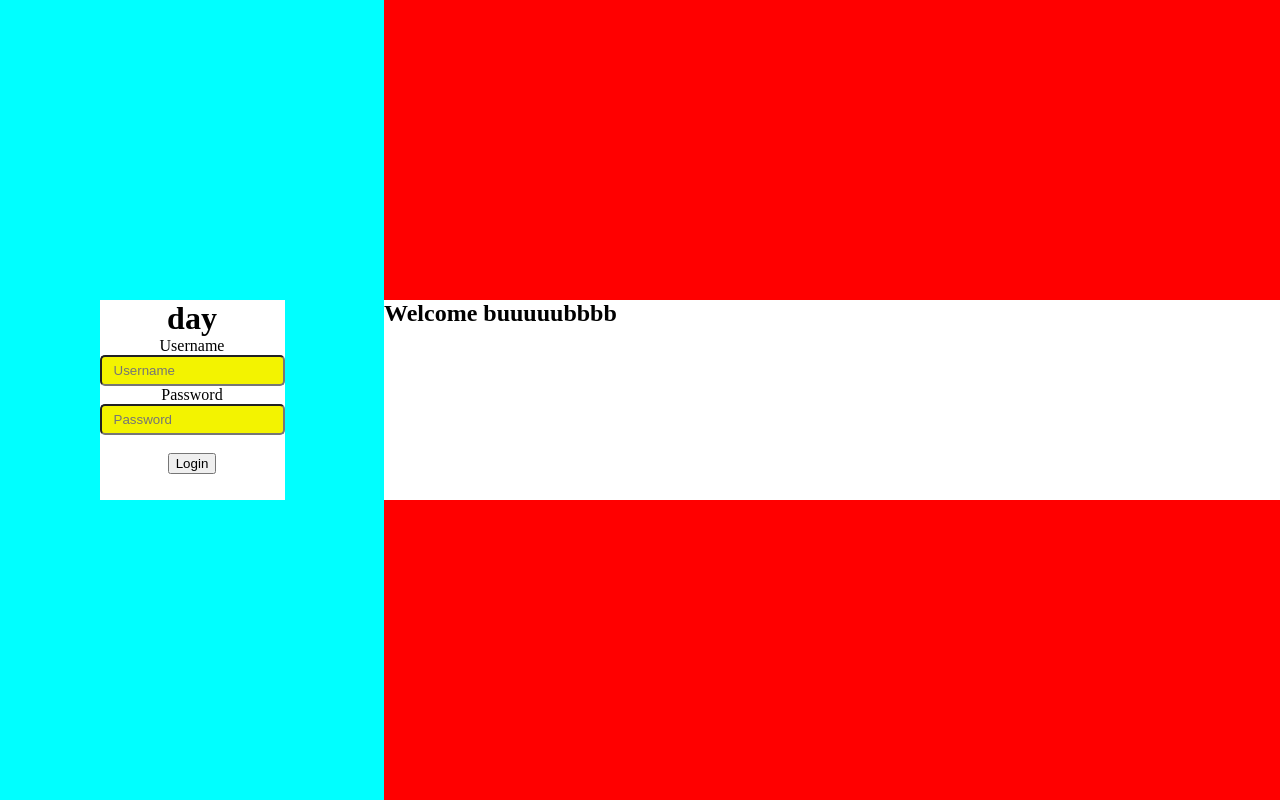
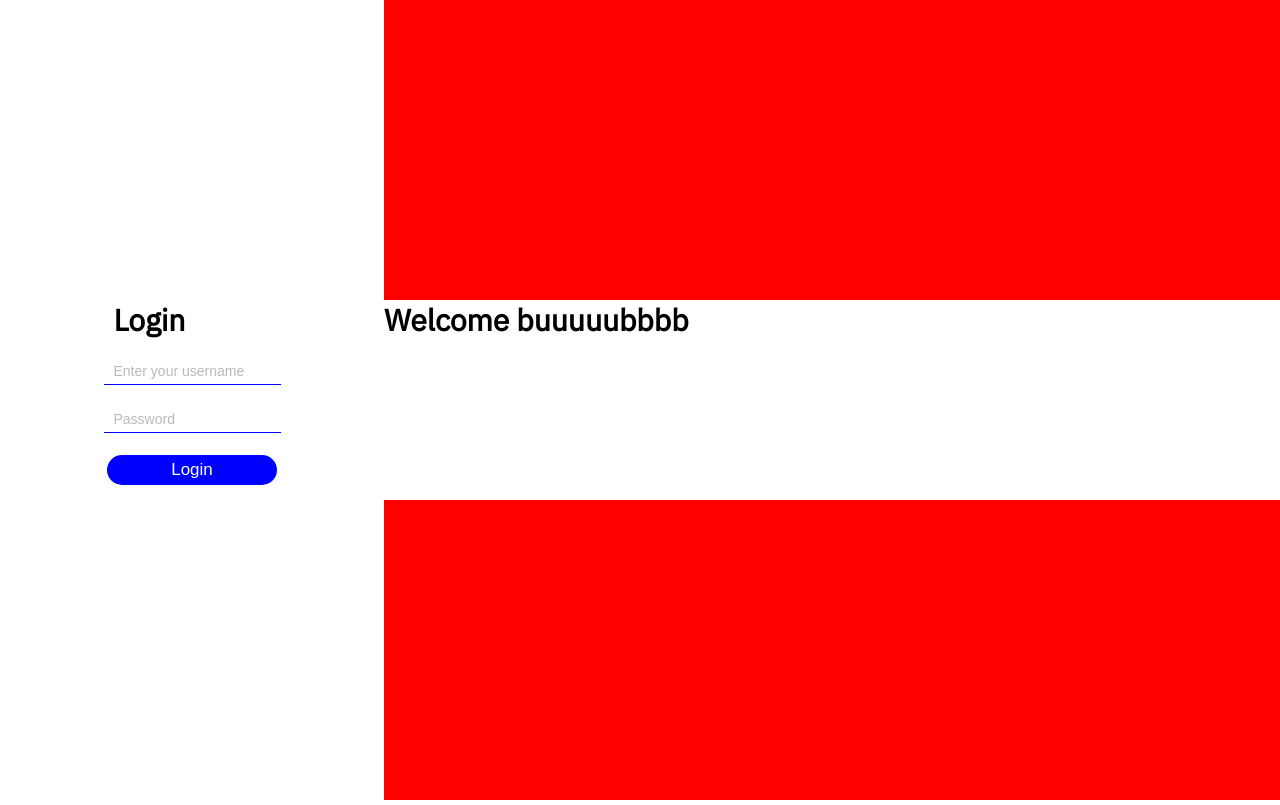
Before and after one commit to mona217ajar/LoginBoye, a plain HTML site: page index.html in a window 1280 px wide. Drawn offline with nearby package versions, Linux system fonts and the light colour scheme.

Commit message:
need to eat

```diff
--- a/css/styles.css
+++ b/css/styles.css
@@ -1,9 +1,15 @@
 /* heysude */
+
+/*
+font-family: 'IBM Plex Sans', sans-serif;
+font-family: 'Open Sans', sans-serif;
+*/
 body,html,div{
     height:100%;
     width: 100%;
     margin: 0;
     display: inline-block;
+    font-family: 'Open Sans', sans-serif
 }
 
 body {
@@ -13,17 +19,38 @@ body {
 h1,h2{
     margin: 0;
     padding: 0;
+    font-family: 'IBM Plex Sans', sans-serif;
+    font-weight:700;
+    font-size: 30px;
+
 }
+h1{
+    max-width: 170px;
+    float: left;
+    margin-bottom: 20px;
+    padding-left: 10px;
+}
+
+
+
+label{
+    float: left;
+    font-size: 15px;
+    margin-left: 10px;
+}
+
+
 
 div#left1{
     /* position: absolute; */
     display: inline-block;
     float: left;
-    background-color: aqua;
+    /* background-color: aqua; */
     width: 30%;
     text-align: center;
     height: 100%;
     margin: 0;
+
 
 }
 div#right1{
@@ -43,16 +70,55 @@ form{
     transform: translateY(-50%);
     background-color: #fff;
     height: 200px;
+    padding: 0 20px;
  }
 
 form input{
     height: 25px;
-    background-color: rgb(243, 243, 0);
-    border-radius: 5px;
+    background-color: rgba(255, 255, 255, 0.041);
+    /* border-radius: 5px; */
+    /* padding: 10px; */
+    /* margin: 10px; */
+    /* box-shadow: 0px 0px 4px #00000036;
+    border-style: solid;
+    border-width: 0.5px;
+    border-color: white  */
+    outline: 0;
+    border-width: 0 0 1px;
+    border-color: blue;
+    padding: 0px;
+   margin: 0px;
 
 }
+
+form input:focus {
+    border-color: green;
+    box-shadow: 0px 1px 2px rgba(0, 128, 0, 0.253);
+  }
+
 form ::-webkit-input-placeholder{
     padding-left: 10px;
+    font-size: 14px;
+    opacity: 0.5;
+}
+
+label{
+    font-size: 12px;
+    color: red;
+    float:left;
+    padding: 0px;
+    margin: 10px 0;
+
+}
+
+button{
+ background:blue ;
+ border: none;
+ width: 170px;
+ height: 30px;
+border-radius: 15px;
+font-size: 17px;
+color: #fff;
 }
 
 div#welcomeText{
--- a/index.html
+++ b/index.html
@@ -8,6 +8,7 @@
     <title>DayBoye</title>
     <link rel="stylesheet" href="css/styles.css">
     <link rel="stylesheet" href="css/jquery-ui.css">
+    <link href="https://fonts.googleapis.com/css?family=IBM+Plex+Sans|Open+Sans" rel="stylesheet">
 </head>
 
 <body>
@@ -15,13 +16,13 @@
         <div id="left1">
 
             <form action="" method="POST">
-                <h1>day</h1>
+                <h1>Login</h1>
 
-                <label for="username"> Username</label>
+                <!-- <label for="username">Username</label> -->
                 <br>
-                <input type="text" id="uname" placeholder="Username">
+                <input type="text" id="uname" placeholder="Enter your username">
                 <br>
-                <label for="password">Password</label>
+                <!-- <label for="password">Password</label> -->
                 <br>
                 <input type="password" id="pwd" placeholder="Password">
                 <br>
```
